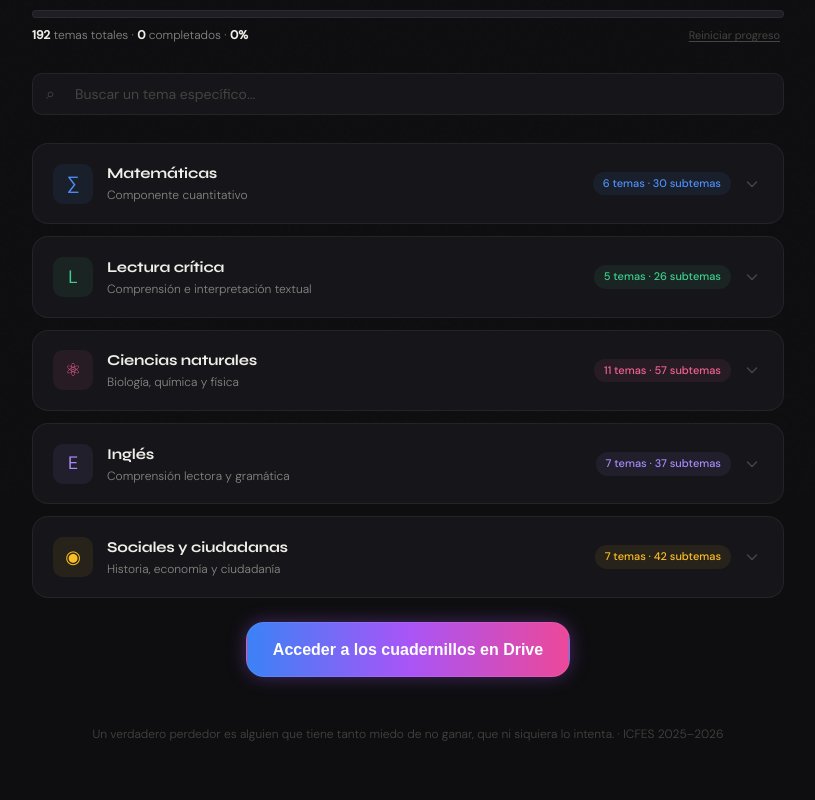
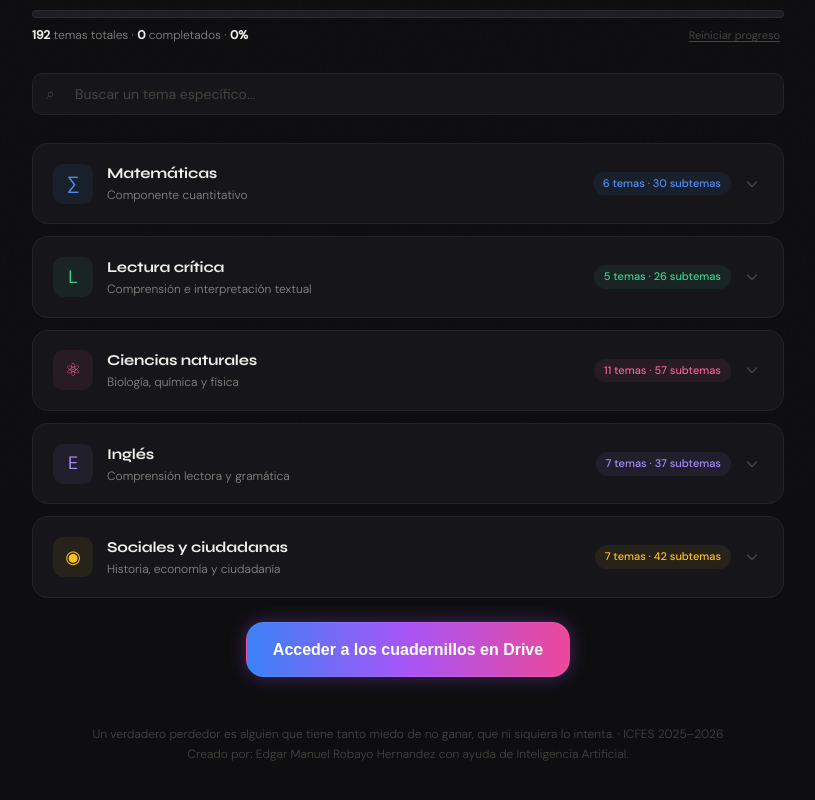
Before and after one commit to erobayohernandez-hash/temarioicfes, a website: page index.html in a window 1280 px wide. Shown: the part 306-1106 px from the top of the page, without its empty margins (232-1047 px from the left). Drawn offline with nearby package versions, Linux system fonts and the light colour scheme.

Commit message:
Add files via upload

```diff
--- a/index.html
+++ b/index.html
@@ -493,9 +493,13 @@
      Acceder a los cuadernillos en Drive
   </a>
 </div>
-
-  <div class="footer">Un verdadero perdedor es alguien que tiene tanto miedo de no ganar, que ni siquiera lo intenta. · ICFES 2025–2026</div>
+<div class="footer">
+  Un verdadero perdedor es alguien que tiene tanto miedo de no ganar, que ni siquiera lo intenta. · ICFES 2025–2026
+  <br>
+  Creado por: Edgar Manuel Robayo Hernandez con ayuda de Inteligencia Artificial.
 </div>
+</div>
+
 
 <script>
 // src: "pdf" = solo de tus pruebas | "img" = solo temario imagen | "both" = en ambos
```
